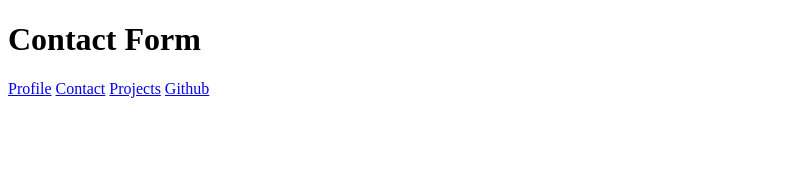
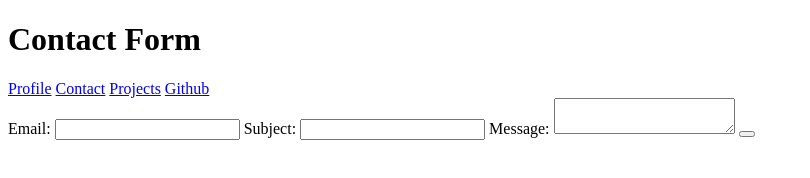
Before and after one commit to aaarf404/portfolio, a plain HTML site: page contact/index.html in a window 1280 px wide. Shown: the whole page, without its empty margins (0-810 px from the left). Drawn offline with Linux system fonts and the light colour scheme.

Commit message:
updates contact page with contact form

```diff
--- a/contact/index.html
+++ b/contact/index.html
@@ -11,6 +11,12 @@
         <a href = "projects/index.html">Projects</a>
         <a href = "https://github.com/aaarf404" target = "_blank">Github</a>
     </nav>
+    <form action = "mailto:alexmrf6439@gmail.com" method = "POST" enctype = "text/plain">
+       <label>Email: <input name = "email" type = "email"></label>
+       <label> Subject: <input name = "subject"></label>
+        <label>Message: <textarea name = "body"></textarea></label>
+        <button>
+    </form>
 </head>
 <body>
 
```
